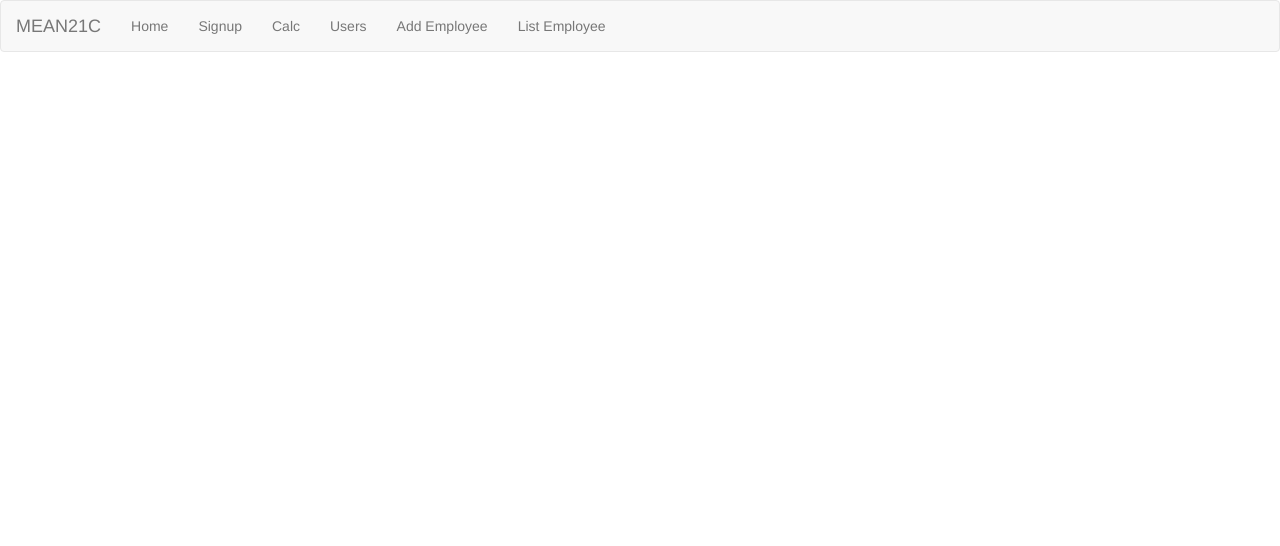
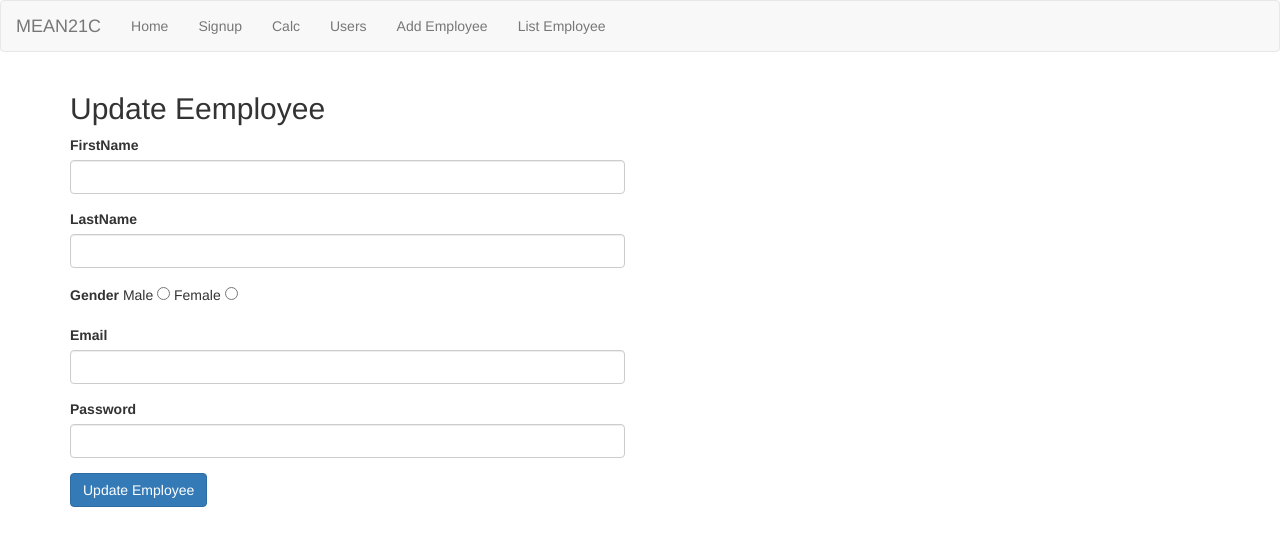
Before and after one commit to tejasshah2k19/c-tf21-mean, an Angular app: page /editemployee/1 in a window 1280 px wide. Before the commit this address led to /. Shown: the top 546 px of the page. Built offline with nearby package versions, Linux system fonts and the light colour scheme; no server answers.

Commit message:
edit employee

```diff
--- a/src/app/app-routing.module.ts
+++ b/src/app/app-routing.module.ts
@@ -2,6 +2,7 @@ import { NgModule } from '@angular/core';
 import { RouterModule, Routes } from '@angular/router';
 import { AddEmployeeComponent } from './add-employee/add-employee.component';
 import { CalcComponent } from './calc/calc.component';
+import { EditEmployeeComponent } from './edit-employee/edit-employee.component';
 import { EditUserComponent } from './edit-user/edit-user.component';
 import { ListEmployeeComponent } from './list-employee/list-employee.component';
 import { ListUserComponent } from './list-user/list-user.component';
@@ -13,7 +14,8 @@ const routes: Routes = [
   {path:"listusers",component:ListUserComponent},
   {path:"edituser/:email",component:EditUserComponent},
   {path:"addemployee",component:AddEmployeeComponent},
-  {path:"listemployee",component:ListEmployeeComponent}
+  {path:"listemployee",component:ListEmployeeComponent},
+  {path:"editemployee/:id",component:EditEmployeeComponent}
 ];
 
 @NgModule({
--- a/src/app/app.module.ts
+++ b/src/app/app.module.ts
@@ -15,6 +15,7 @@ import { BrowserAnimationsModule } from '@angular/platform-browser/animations';
 import { AddEmployeeComponent } from './add-employee/add-employee.component';
 import { HttpClientModule } from '@angular/common/http';
 import { ListEmployeeComponent } from './list-employee/list-employee.component';
+import { EditEmployeeComponent } from './edit-employee/edit-employee.component';
 @NgModule({
   declarations: [
     AppComponent,
@@ -25,7 +26,8 @@ import { ListEmployeeComponent } from './list-employee/list-employee.component';
     ListUserComponent,
     EditUserComponent,
     AddEmployeeComponent,
-    ListEmployeeComponent
+    ListEmployeeComponent,
+    EditEmployeeComponent
   ],
   imports: [
     BrowserModule,
--- /dev/null
+++ b/src/app/edit-employee/edit-employee.component.html
@@ -0,0 +1,37 @@
+<h2>Update Eemployee</h2>
+
+<div class="row">
+    <div class="col-md-6">
+        <div class="form-group">
+            <label>FirstName</label>
+            <input type="text" class="form-control" [(ngModel)]="employee.first_name" />
+        </div>
+
+
+        <div class="form-group">
+            <label>LastName</label>
+            <input type="text" class="form-control" [(ngModel)]="employee.last_name" />
+        </div>
+
+        <div class="form-group">
+            <label>Gender</label> Male
+            <input type="radio"   [(ngModel)]="employee.gender" value="male" />
+            Female
+            <input type="radio"   [(ngModel)]="employee.gender" value="female" />
+        </div>
+
+        <div class="form-group">
+            <label>Email</label>
+            <input type="text" class="form-control" [(ngModel)]="employee.email" />
+        </div>
+
+        <div class="form-group">
+            <label>Password</label>
+            <input type="password" class="form-control" [(ngModel)]="employee.password" />
+        </div>
+
+
+        <button class="btn btn-primary" (click)="updateEmployee()" >Update Employee</button>
+
+    </div>
+</div>
--- /dev/null
+++ b/src/app/edit-employee/edit-employee.component.ts
@@ -0,0 +1,34 @@
+import { Component, OnInit } from '@angular/core';
+import { ActivatedRoute, Router } from '@angular/router';
+import { Employee } from '../employee';
+import { EmployeeService } from '../employee.service';
+
+@Component({
+  selector: 'app-edit-employee',
+  templateUrl: './edit-employee.component.html',
+  styleUrls: ['./edit-employee.component.css']
+})
+export class EditEmployeeComponent implements OnInit {
+
+  constructor(private activatedRoute: ActivatedRoute, private empService: EmployeeService,private router:Router) { }
+
+  empId = 0
+  employee: Employee = { email: "", id: -1, first_name: "", gender: "", last_name: "", password: "" }
+  ngOnInit(): void {
+    this.empId = this.activatedRoute.snapshot.params.id
+    this.getEmployeeById()
+  }
+
+
+  getEmployeeById() {
+    this.empService.getEmployeeById(this.empId).subscribe(resp => {
+      this.employee = resp
+    })
+  }
+
+  updateEmployee() {
+    this.empService.updateEmployee(this.employee).subscribe(resp=>{
+      this.router.navigateByUrl("/listemployee")
+    })
+  }
+}
--- a/src/app/employee.service.ts
+++ b/src/app/employee.service.ts
@@ -28,6 +28,15 @@ export class EmployeeService {
     return this.httpClient.delete(url)
   }
 
+  getEmployeeById(empId:number):Observable<any>{
+    let url = "http://restapi2020.herokuapp.com/api/users/"+empId+".json"
+    return this.httpClient.get(url)
+  }
+
+  updateEmployee(emp:any):Observable<any>{
+    let url = "http://restapi2020.herokuapp.com/api/users/"+emp.id+".json"
+    return this.httpClient.put(url,emp)
+  }
 
 
 }
--- a/src/app/list-employee/list-employee.component.html
+++ b/src/app/list-employee/list-employee.component.html
@@ -22,7 +22,7 @@
                     <td>{{e.email}}</td>
                     <td>{{e.password}}</td>
                     <td>{{e.gender}}</td>
-                    <td> <a routerLink="#"> Edit </a> |<a  (click)="deleteEmployee(e.id)"> Delete </a> </td>
+                    <td> <a routerLink="/editemployee/{{e.id}}"> Edit </a> |<a  (click)="deleteEmployee(e.id)"> Delete </a> </td>
                 </tr>
             </tbody>
         </table>
```
Also changed, not shown: src/app/edit-employee/edit-employee.component.css (added), 1 other file (tests, documents, lock files or other folders).
